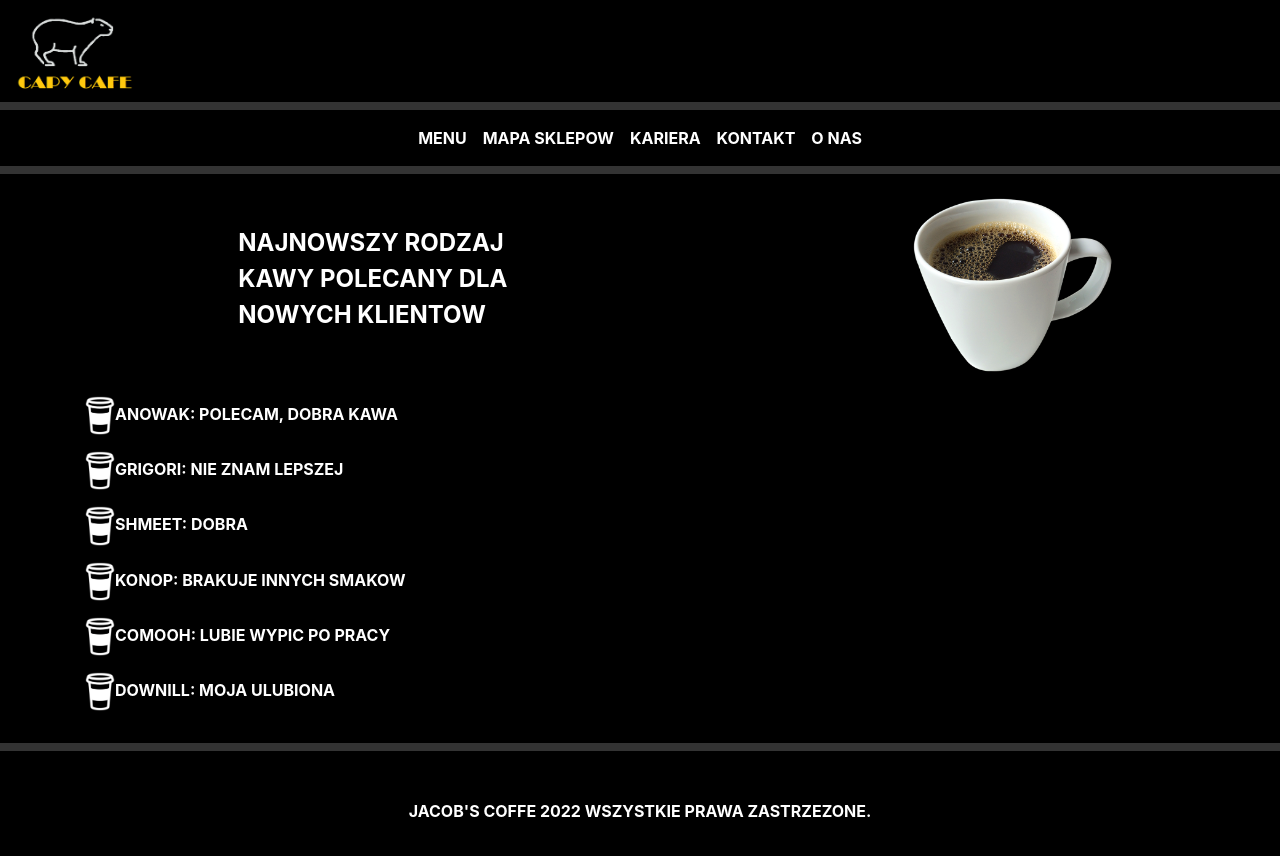
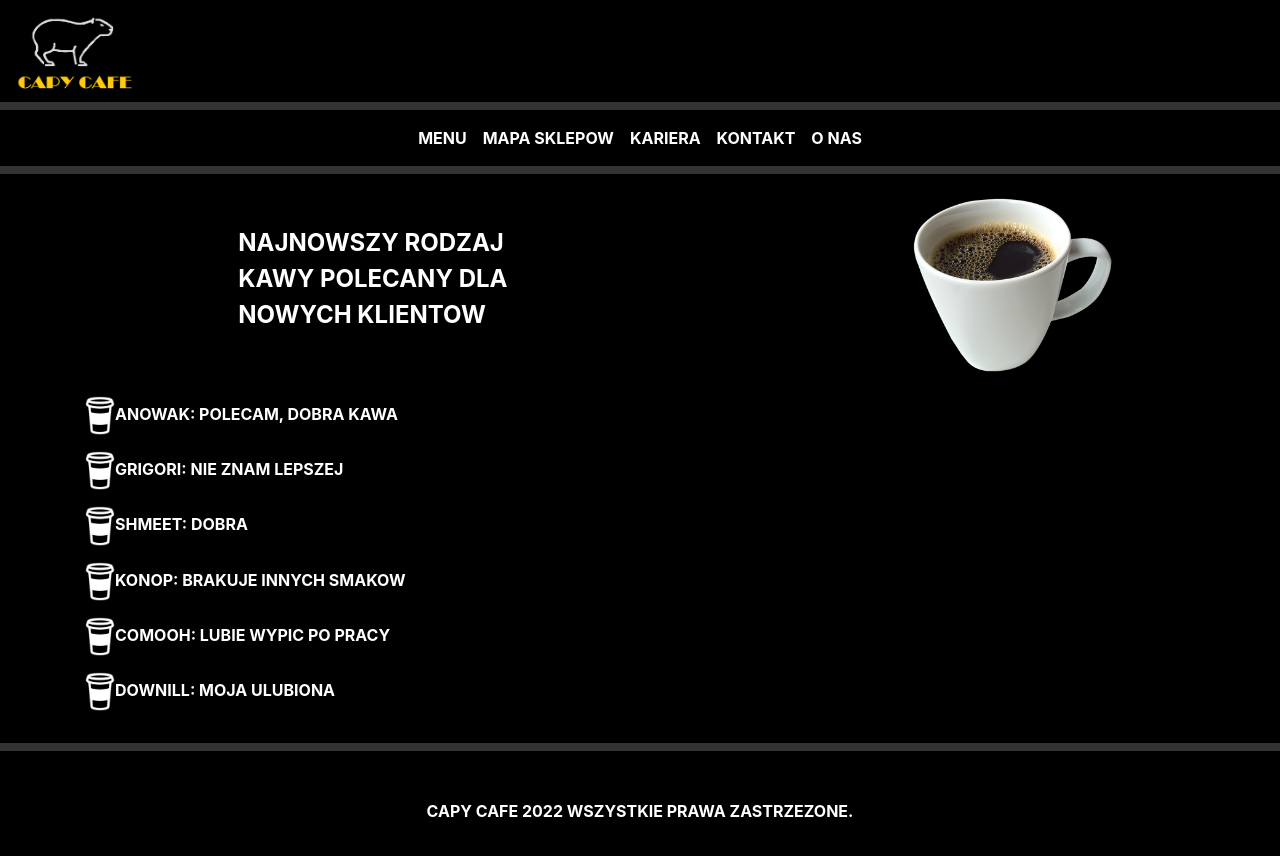
Before and after one commit to Kappowicz/ShopProject4School, a plain HTML site: page menu.html in a window 1280 px wide. Drawn offline with nearby package versions, Linux system fonts and the light colour scheme.

Commit message:
Update menu.html

```diff
--- a/menu.html
+++ b/menu.html
@@ -72,7 +72,7 @@
 
 <!-- prawa -->
 <div class="container-fluid mt-2 py-5 text-center" style="background-color: black;">
-    <b style="font-weight: bold; color: white;">JACOB'S COFFE 2022 WSZYSTKIE PRAWA ZASTRZEZONE.</b>
+    <b style="font-weight: bold; color: white;">CAPY CAFE 2022 WSZYSTKIE PRAWA ZASTRZEZONE.</b>
 </div>
 </body>
 </html>
```
